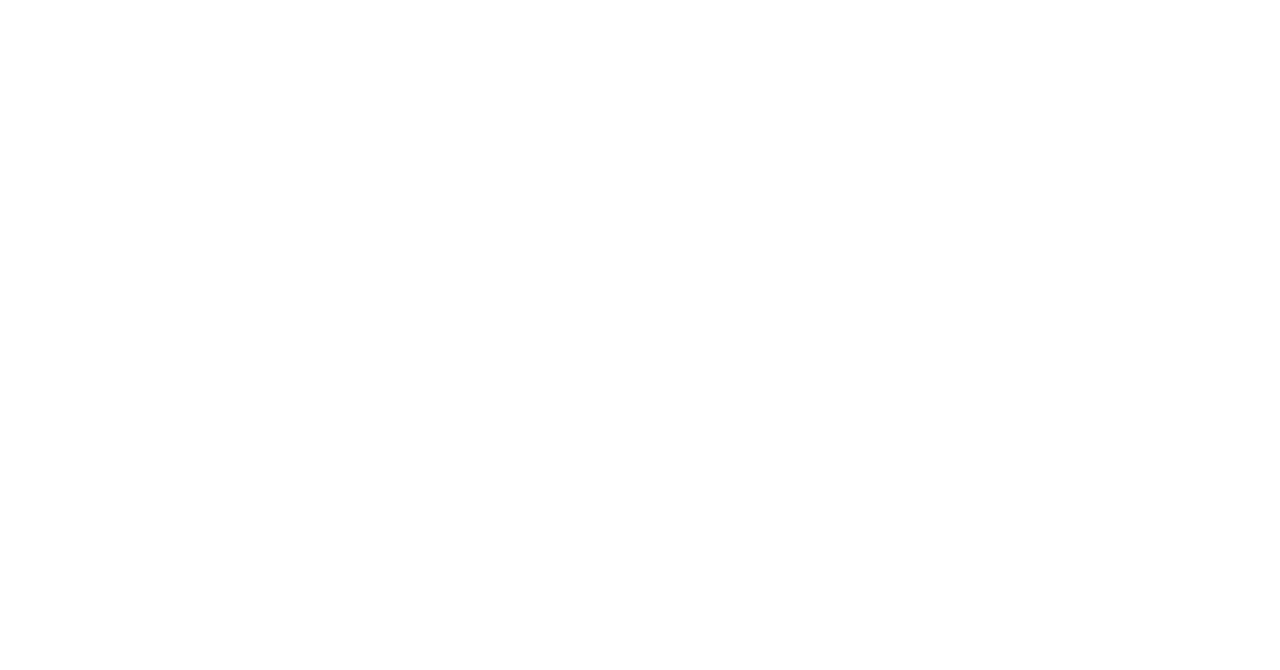
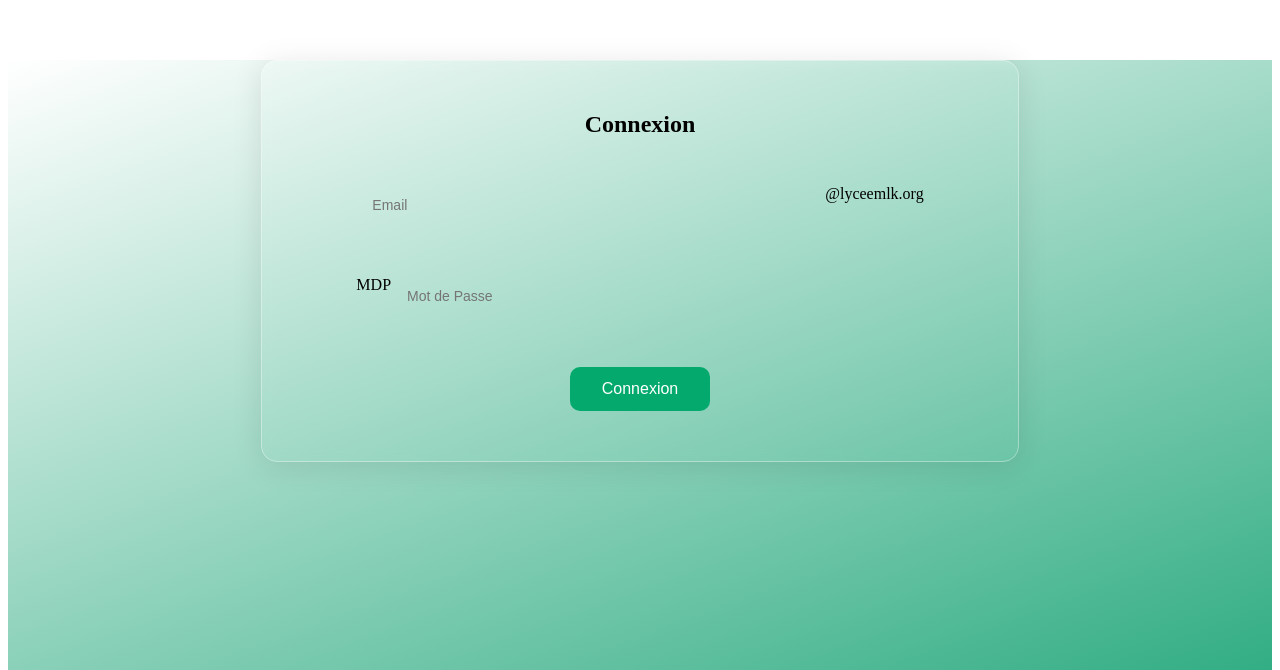
Before and after one commit to oXoGus/beeHappyData, a React (Vite) app: page / in a window 1280 px wide. Shown: the part 130-800 px from the top of the page. Built offline with nearby package versions, Linux system fonts and the light colour scheme.

Commit message:
test login css

```diff
--- a/package.json
+++ b/package.json
@@ -22,6 +22,6 @@
     "eslint-plugin-react": "^7.33.2",
     "eslint-plugin-react-hooks": "^4.6.0",
     "eslint-plugin-react-refresh": "^0.4.5",
-    "vite": "^5.1.4"
+    "vite": "^5.2.6"
   }
 }
--- a/src/App.jsx
+++ b/src/App.jsx
@@ -1,17 +1,122 @@
-const showTitle = false
+import React from 'react';
+
+const styles = {
+  body: {
+    minHeight: '100vh',
+    justifyContent: 'center',
+    alignItems: 'center',
+    flexDirection: 'column',
+    background: 'linear-gradient(160deg, rgba(255,255,255,1) 0%, rgba(14,159,110,1) 100%)',
+    backgroundRepeat: 'no-repeat',
+  },
+  loginPage: {
+    background: 'rgba(252, 252, 252, 0)',
+    boxShadow: '0 4px 30px rgba(0, 0, 0, 0.1)',
+    backdropFilter: 'blur(5.1px)',
+    WebkitBackdropFilter: 'blur(5.1px)',
+    border: '1px solid rgba(252, 252, 252, 0.38)',
+    height: '400px',
+    marginTop: '15%',
+    marginLeft: '20%',
+    marginRight: '20%',
+    borderRadius: '16px',
+    alignItems: 'center',
+    display: 'flex',
+    flexDirection: 'column',
+    justifyContent: 'end',
+  },
+  loginTitle: {
+    height: '50%',
+    marginTop: '50px',
+  },
+  formField: {
+    display: 'block',
+    width: '100%',
+    padding: '8px 16px',
+    lineHeight: '25px',
+    fontSize: '14px',
+    fontWeight: '500',
+    borderRadius: '6px',
+    color: 'black',
+    border: '1px solid var(--input-border)',
+    background: 'var(--input-background)',
+    transition: 'border .3s ease',
+  },
+  formFieldPlaceholder: {
+    color: 'var(--input-placeholder)',
+  },
+  formFieldFocus: {
+    outline: 'none',
+    borderColor: 'var(--input-border-focus)',
+  },
+  formGroup: {
+    position: 'relative',
+    display: 'flex',
+    marginTop: '25px',
+    marginBottom: '25px',
+    width: '75%',
+  },
+  formGroupSpan: {
+    whiteSpace: 'nowrap',
+    display: 'block',
+  },
+  formGroupSpanFirst: {
+    borderRadius: '6px 0 0 6px',
+  },
+  formGroupSpanLast: {
+    borderRadius: '0 6px 6px 0',
+  },
+  formGroupSpanNotFirst: {
+    marginLeft: '-1px',
+  },
+  formGroupSpanText: {
+    textAlign: 'center',
+    padding: '8px 12px',
+    fontSize: '14px',
+    lineHeight: '25px',
+    transition: 'background .3s ease, border .3s ease, color .3s ease',
+  },
+  formGroupSpanTextFocus: {
+    color: 'var(--group-color-focus)',
+    background: 'var(--group-background-focus)',
+    borderColor: 'var(--group-border-focus)',
+  },
+  button: {
+    marginBottom: '50px',
+    marginTop: '25px',
+    backgroundColor: '#04AA6D',
+    border: 'none',
+    color: 'white',
+    padding: '13px 32px',
+    textAlign: 'center',
+    textDecoration: 'none',
+    display: 'inline-block',
+    fontSize: '16px',
+    cursor: 'pointer',
+    borderRadius: '10px',
+  },
+  buttonHover: {
+    backgroundColor: '#04aa6db6',
+  },
+};
 
 function App() {
-
-  const onClick = (e) => {
-    console.log(e)
-    alert('Hello World')
-  }
-
   return (
-    <div className="App">
-      {showTitle && <h1 onClick={onClick}>Hello World</h1>}
+    <div style={styles.body}>
+      <section style={styles.loginPage}>
+        <h1 style={styles.loginTitle}>Connexion</h1>
+        <div style={styles.formGroup}>
+          <input style={styles.formField} type="email" placeholder="Email" />
+          <span>@lyceemlk.org</span>
+        </div>
+        <div style={styles.formGroup}>
+          <span>MDP</span>
+          <input style={styles.formField} type="password" placeholder="Mot de Passe" />
+        </div>
+        <button style={styles.button}>Connexion</button>
+      </section>
     </div>
-  )
+  );
 }
 
-export default App
+export default App;
```
Also changed, not shown: src/styles/404.css (added), src/styles/login.css (added), src/styles/panel.css (added), src/styles/register.css (added), src/styles/style.css (added), 1 other file (tests, documents, lock files or other folders).
